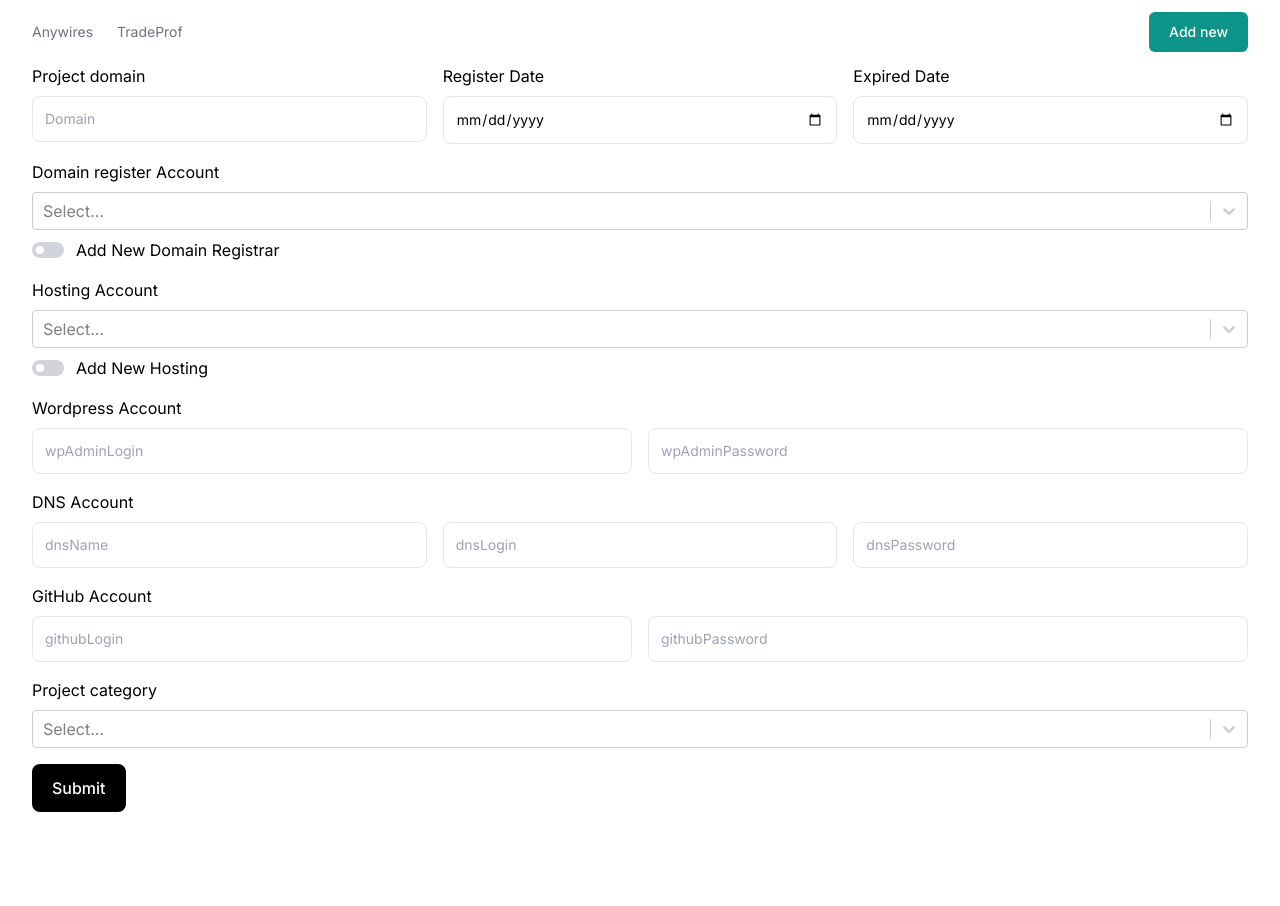
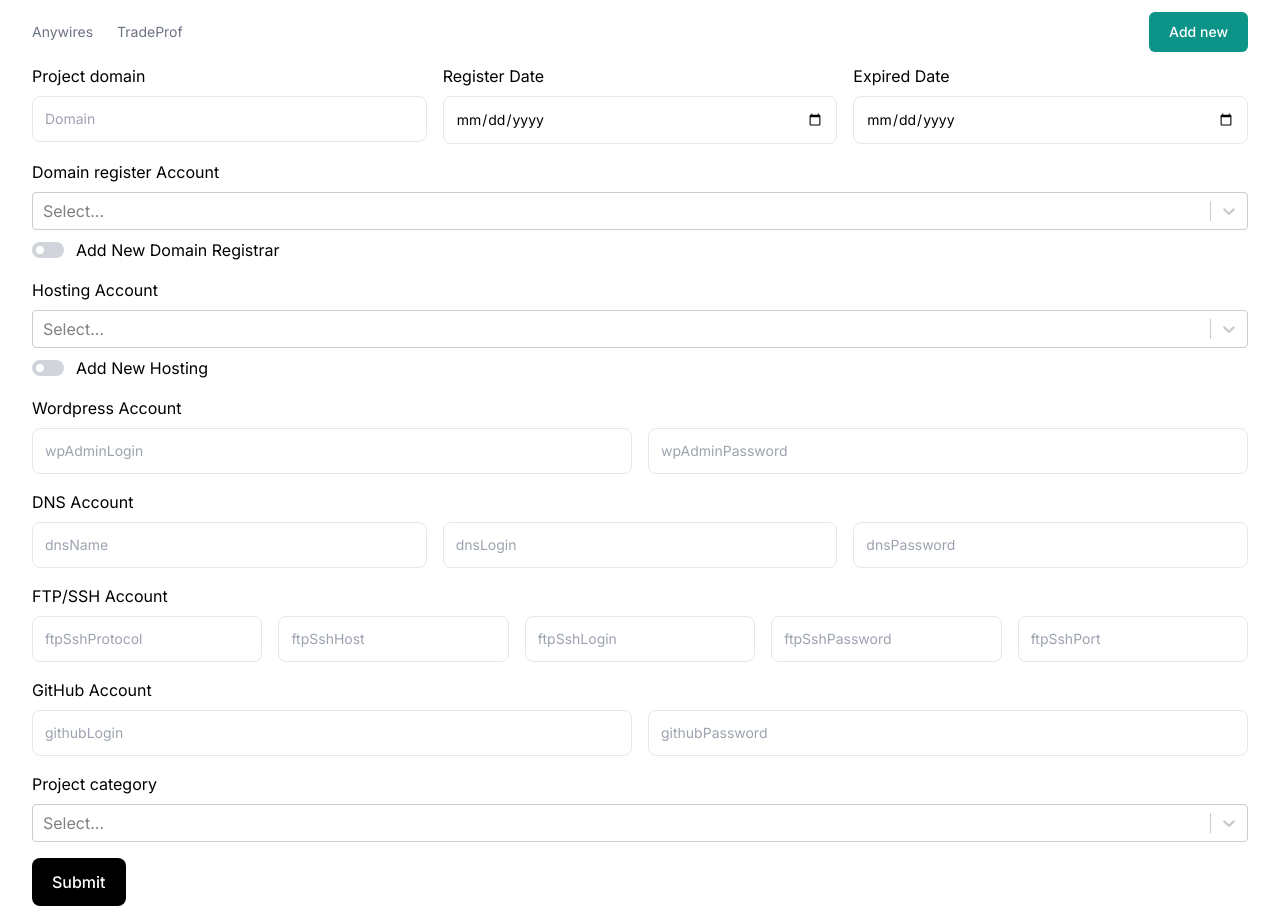
Before and after one commit to SergWebAcceptance/projects-creds, a Next.js app: page /form in a window 1280 px wide. Before the commit the page ends 812 px from the top, so only its background shows below. Built offline with nearby package versions, Linux system fonts and the light colour scheme; no server answers.

Commit message:
added ftp/ssh

```diff
--- a/src/app/api/projects/route.js
+++ b/src/app/api/projects/route.js
@@ -19,6 +19,7 @@ export async function POST(req) {
       registerDate,
       expiredDate,
       projectsCategory,
+      ftpSsh,
     } = await req.json();
 
     // Перевірте, чи існують domainRegistrar і hosting по ID
@@ -39,6 +40,7 @@ export async function POST(req) {
       registerDate,
       expiredDate,
       projectsCategory,
+      ftpSsh,
     });
 
     return new Response(JSON.stringify(newProject), { status: 201 });
@@ -64,6 +66,7 @@ export async function PATCH(req) {
       registerDate,
       expiredDate,
       projectsCategory,
+      ftpSsh,
     } = await req.json();
 
     // Перевірте, чи існують domainRegistrar і hosting по ID
@@ -87,6 +90,7 @@ export async function PATCH(req) {
           registerDate,
           expiredDate,
           projectsCategory,
+          ftpSsh,
         },
       }
     );
--- a/src/components/ProjectForm.jsx
+++ b/src/components/ProjectForm.jsx
@@ -85,6 +85,13 @@ function ProjectForm({ projectData, editable = true }) {
             login: values.dnsLogin,
             password: values.dnsPassword,
           },
+          ftpSsh: {
+            protocol: values.ftpSshProtocol,
+            host: values.ftpSshHost,
+            login: values.ftpSshLogin,
+            password: values.ftpSshPassword,
+            port: values.ftpSshPort,
+          },
           github: {
             login: values.githubLogin,
             password: values.githubPassword,
@@ -107,6 +114,13 @@ function ProjectForm({ projectData, editable = true }) {
             name: values.dnsName,
             login: values.dnsLogin,
             password: values.dnsPassword,
+          },
+          ftpSsh: {
+            protocol: values.ftpSshProtocol,
+            host: values.ftpSshHost,
+            login: values.ftpSshLogin,
+            password: values.ftpSshPassword,
+            port: values.ftpSshPort,
           },
           github: {
             login: values.githubLogin,
@@ -167,6 +181,12 @@ function ProjectForm({ projectData, editable = true }) {
         expiredDate:
           projectData && projectData.expiredDate ? projectData.expiredDate : "",
         projectsCategory: projectData ? projectData.projectsCategory._id : "",
+        ftpSshProtocol: projectData && projectData.ftpSsh ? projectData.ftpSsh.protocol : "",
+        ftpSshHost: projectData && projectData.ftpSsh ? projectData.ftpSsh.host : "",
+        ftpSshLogin: projectData && projectData.ftpSsh ? projectData.ftpSsh.login : "",
+        ftpSshPassword:
+          projectData && projectData.ftpSsh ? projectData.ftpSsh.password : "",
+        ftpSshPort: projectData && projectData.ftpSsh ? projectData.ftpSsh.port : "",
       }}
       onSubmit={handleSubmit}
     >
@@ -458,6 +478,51 @@ function ProjectForm({ projectData, editable = true }) {
 
           <div
             className={`space-y-2 ${
+              projectData ? (projectData.dns.login ? "" : "hidden") : ""
+            }`}
+          >
+            <h2>FTP/SSH Account</h2>
+            <div className="flex gap-4">
+            <Field
+                disabled={!editable}
+                type="text"
+                name="ftpSshProtocol"
+                placeholder="ftpSshProtocol"
+                className="w-full rounded-lg border-gray-200 p-3 text-sm border"
+              />
+              <Field
+                disabled={!editable}
+                type="text"
+                name="ftpSshHost"
+                placeholder="ftpSshHost"
+                className="w-full rounded-lg border-gray-200 p-3 text-sm border"
+              />
+              <Field
+                disabled={!editable}
+                type="text"
+                name="ftpSshLogin"
+                placeholder="ftpSshLogin"
+                className="w-full rounded-lg border-gray-200 p-3 text-sm border"
+              />
+              <Field
+                disabled={!editable}
+                type="text"
+                name="ftpSshPassword"
+                placeholder="ftpSshPassword"
+                className="w-full rounded-lg border-gray-200 p-3 text-sm border"
+              />
+              <Field
+                disabled={!editable}
+                type="text"
+                name="ftpSshPort"
+                placeholder="ftpSshPort"
+                className="w-full rounded-lg border-gray-200 p-3 text-sm border"
+              />
+            </div>
+          </div>
+
+          <div
+            className={`space-y-2 ${
               projectData ? (projectData.github.login ? "" : "hidden") : ""
             }`}
           >
--- a/src/models/Project.js
+++ b/src/models/Project.js
@@ -10,6 +10,13 @@ const dnsSchema = new Schema({
   login: { type: String, required: false },
   password: { type: String, required: false },
 });
+const ftpSshSchema = new Schema({
+  protocol: { type: String, required: false },
+  host: { type: String, required: true },
+  login: { type: String, required: false },
+  password: { type: String, required: false },
+  port: { type: Number, required: false },
+});
 
 const ProjectSchema = new Schema({
   domain: { type: String, required: true },
@@ -20,6 +27,7 @@ const ProjectSchema = new Schema({
   },
   hosting: { type: Schema.Types.ObjectId, ref: "Hosting", required: true },
   dns: { type: dnsSchema, required: false },
+  ftpSsh: { type: ftpSshSchema, required: false },
   github: { type: CredentialsSchema, required: false },
   wpAdmin: { type: CredentialsSchema, required: false },
   registerDate:{ type: String, required: false },
```
